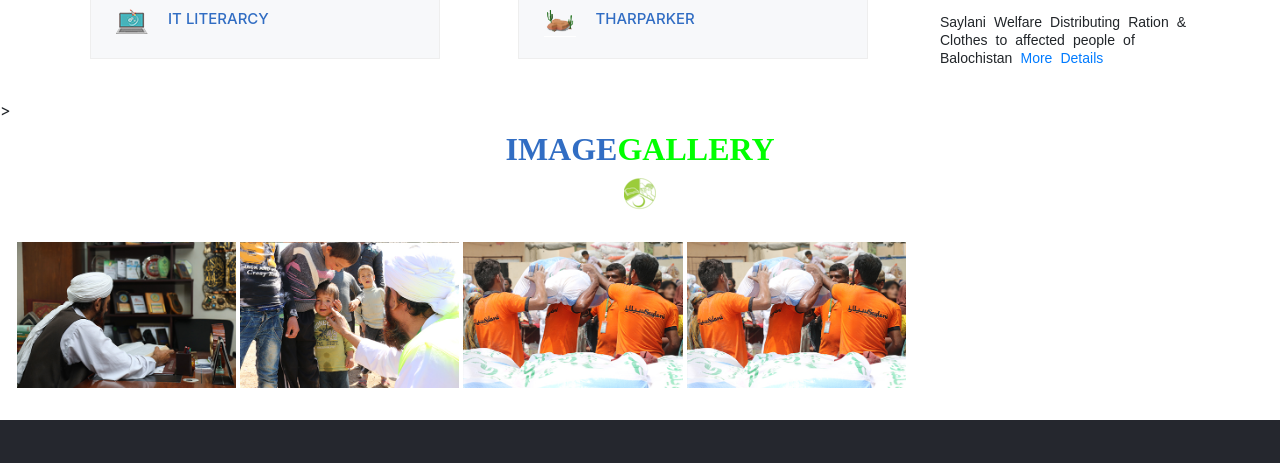
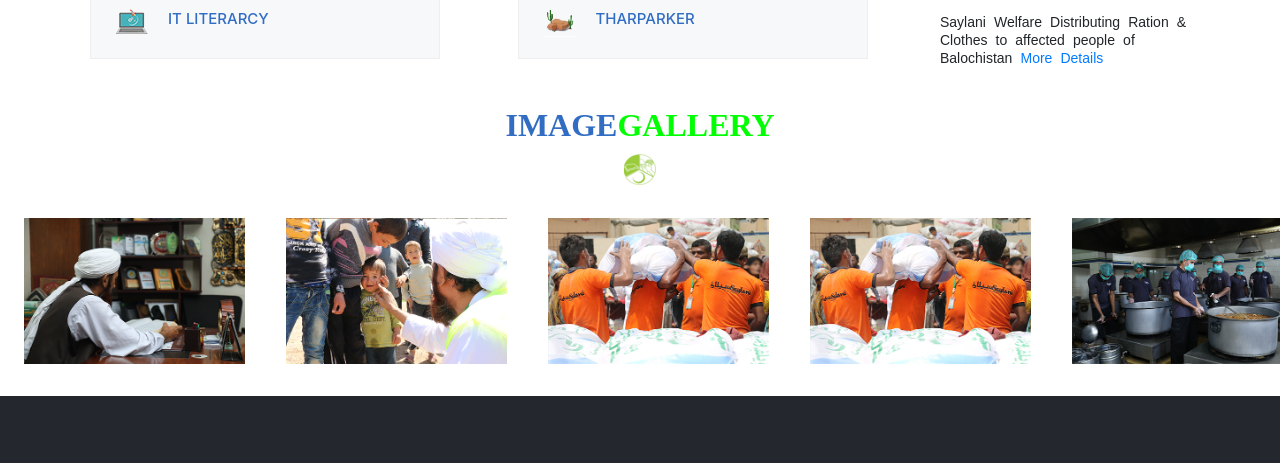
Before and after one commit to rakesh-byte/assignment3, a plain HTML site: page index.html in a window 1280 px wide. Shown: the part 2198-2661 px from the top of the page. Drawn offline with nearby package versions, Linux system fonts and the light colour scheme.

Commit message:
Final Version

```diff
--- a/css/style.css
+++ b/css/style.css
@@ -50,6 +50,7 @@ table {
 *{
     font-family: sans-serif;
 }
+
 /* =============Header============== */
 .header-upper{
     background-color: #316dc3;
@@ -124,7 +125,7 @@ table {
     background-color:  #316dc3;
     border: 1px solid #316dc3;
     border-radius: 30px;
-}
+}bo
 
 .dropdown-menu a {
     padding: 7px 25px 7px 22px;
@@ -383,8 +384,9 @@ div .content-center{
 
 .images{
     margin-top: 30px;
+    margin-left: 50px;
     display: flex;
-    align-items: center;
+    justify-content: space-around;
 }
 
 .images img{
--- a/index.html
+++ b/index.html
@@ -14,7 +14,7 @@
 <body>
     <div class="container-fluid">
         <div class="row header-upper">
-            <div class="col-lg-3">
+            <div class="col-md-3">
                 <div class="right">
                     <a href="#" class="fab fa-facebook-f"></a>
                     <a href="#" class="fab fa-twitter"></a>
@@ -312,24 +312,49 @@
             </div>
         </div>
     </section>
-
-    <section>>
-        <div class="col-md-12">
+<!--
+    <section>
+        <div>
             <h1><span class="blue">IMAGE</span><span class="secondGreen">GALLERY</span></h1>
             <img class="size" src="images/favicon.png" alt="favicon">
         </div>
         <div class="container-fluid">
             <div class="row">
-                <div class="col-sm-2 col-md-3 images">
-                    <img src="images/hazrat.jpg" alt="hazrat">
-                    <img src="images/hazrat2.jpg" alt="secondpic">
-                    <img src="images/rashan.jpg" alt="ration">
-                    <img src="images/rashan2.jpg" alt="secondpic">
+                <div class="col-md-3 images">
+
+
+
+
                 </div>
             </div>
         </div>
-    </section>
+    </section> -->
 
+    <div class="conatiner">
+        <div class="row">
+            <div class="col-md-12">
+                <h1><span class="blue">IMAGE</span><span class="secondGreen">GALLERY</span></h1>
+                <img class="size" src="images/favicon.png" alt="favicon">
+            </div>
+        </div>
+        <div class="row images">
+            <div class="col-sm-6 col-md-2">
+                <img src="images/hazrat.jpg" alt="hazrat">
+            </div>
+            <div class="col-sm-6 col-md-2">
+                <img src="images/hazrat2.jpg" alt="secondpic">
+            </div>
+            <div class="col-sm-6 col-md-2">
+                <img src="images/rashan.jpg" alt="ration">
+            </div>
+            <div class="col-sm-6 col-md-2">
+                <img src="images/rashan2.jpg" alt="secondpic">
+            </div>
+            <div class="col-sm-6 col-md-2">
+                <img src="images/food.jpg" alt="food">
+            </div>
+        </div>
+    </div>
 
 
     <div class="container-fluid">
```
